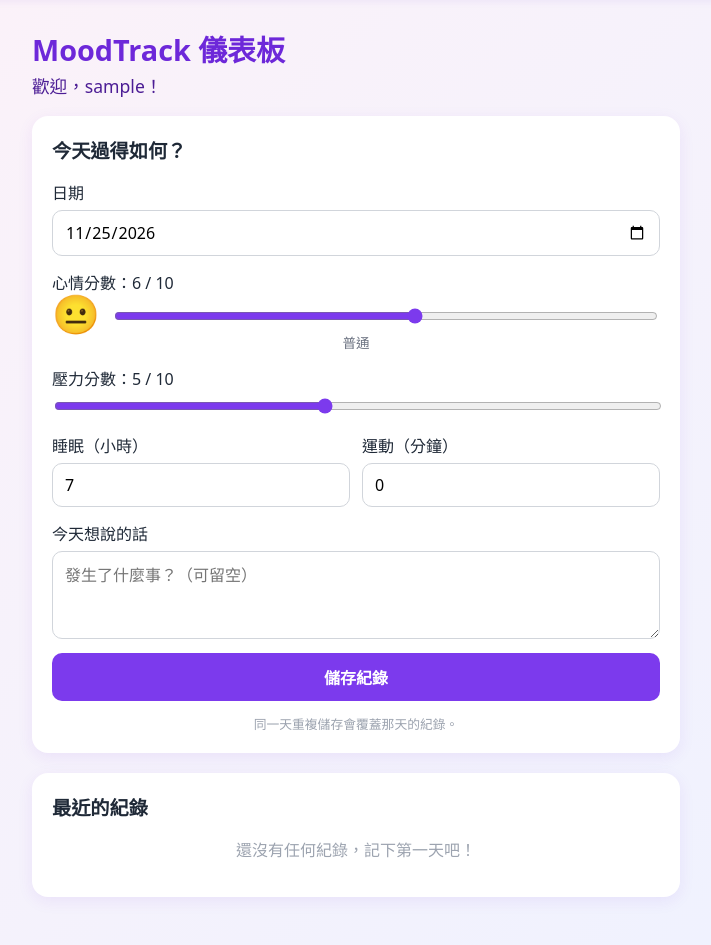
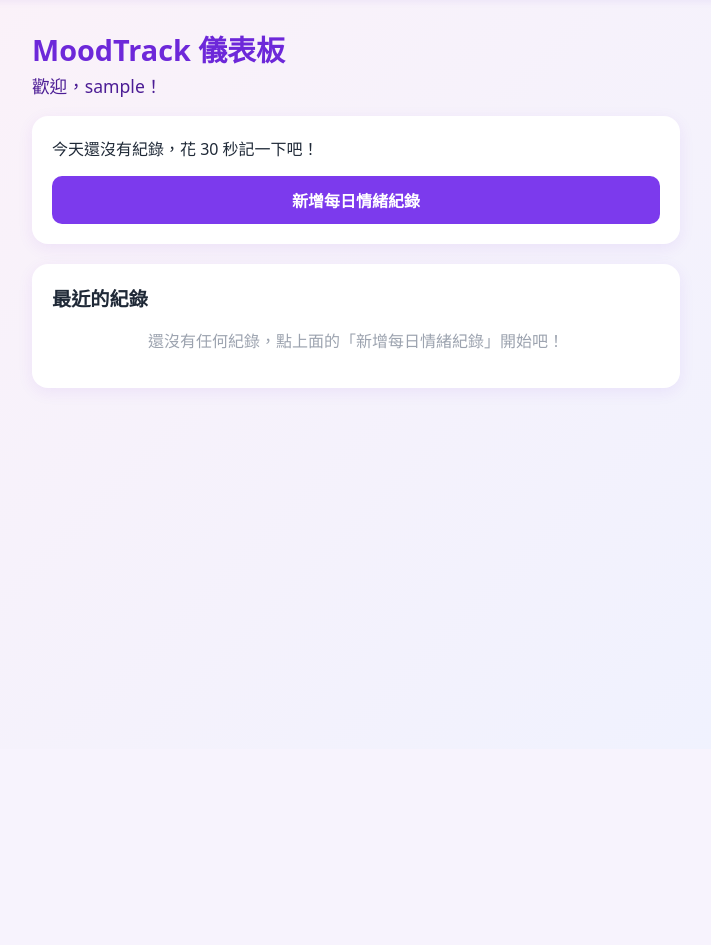
Before and after one commit to cooldragonboat/python_FP, a Flask app: page /dashboard in a window 1280 px wide. Shown: the part 51-996 px from the top of the page, without its empty margins (284-995 px from the left). After the commit the page ends 440 px from the top, so only its background shows below. Run offline with Flask 3, Linux system fonts and the light colour scheme; the visitor is signed in with stand-in values (Sample User, id 1); data that the repository does not hold is empty.

Commit message:
新增每日情緒與壓力紀錄功能
- 新增 /records/new 與 record_form.html，欄位驗證與錯誤訊息對齊教學
- 同一天重複新增會被擋下；新增 /records/<id>/edit 編輯既有紀錄
- 儀表板改為總覽：今日狀態、新增按鈕、最近紀錄（編輯／刪除）

Co-Authored-By: Claude Opus 5.5 <noreply@anthropic.com>
Claude-Session: https://claude.ai/code/session_01FqkUYzdKSooeESVCktR93W

```diff
--- a/app.py
+++ b/app.py
@@ -108,6 +108,11 @@ class MoodRecord(db.Model):
         return mood_face(self.mood_score)[1]
 
 
+@app.context_processor
+def inject_today():
+    return {"today_iso": date.today().isoformat()}
+
+
 @login_manager.user_loader
 def load_user(user_id: str):
     return db.session.get(User, int(user_id))
@@ -122,22 +127,6 @@ with app.app_context():
 # ---------------------------------------------------------------------------
 
 EMAIL_PATTERN = re.compile(r"[^@\s]+@[^@\s]+\.[^@\s]+")
-
-
-def _int_in_range(value, low, high):
-    try:
-        number = int(value)
-    except (TypeError, ValueError):
-        return None
-    return number if low <= number <= high else None
-
-
-def _float_in_range(value, low, high):
-    try:
-        number = float(value)
-    except (TypeError, ValueError):
-        return None
-    return number if low <= number <= high else None
 
 
 def _safe_next(target):
@@ -231,60 +220,140 @@ def logout():
 @app.route("/dashboard")
 @login_required
 def dashboard():
-    today_record = MoodRecord.query.filter_by(
-        user_id=current_user.id, record_date=date.today()
-    ).first()
     records = (
         MoodRecord.query.filter_by(user_id=current_user.id)
         .order_by(MoodRecord.record_date.desc())
         .limit(30)
         .all()
     )
+    today_record = next((r for r in records if r.record_date == date.today()), None)
     return render_template(
-        "dashboard.html",
-        mood_levels=MOOD_LEVELS,
-        today=date.today(),
-        today_record=today_record,
-        records=records,
+        "dashboard.html", records=records, today_record=today_record
     )
 
 
-@app.post("/records")
+def _parse_record_form(form):
+    """檢查每日紀錄表單，回傳 (資料 dict, 錯誤訊息)；成功時錯誤訊息為 None。"""
+    record_date_text = form.get("record_date", "").strip()
+    mood_score_text = form.get("mood_score", "").strip()
+    stress_score_text = form.get("stress_score", "").strip()
+    sleep_hours_text = form.get("sleep_hours", "").strip()
+    exercise_minutes_text = form.get("exercise_minutes", "").strip()
+    note = form.get("note", "").strip()[:1000]
+
+    if not all(
+        [
+            record_date_text,
+            mood_score_text,
+            stress_score_text,
+            sleep_hours_text,
+            exercise_minutes_text,
+        ]
+    ):
+        return None, "請完整填寫必要欄位。"
+
+    try:
+        record_date = datetime.strptime(record_date_text, "%Y-%m-%d").date()
+        mood_score = int(mood_score_text)
+        stress_score = int(stress_score_text)
+        sleep_hours = float(sleep_hours_text)
+        exercise_minutes = int(exercise_minutes_text)
+    except ValueError:
+        return None, "請確認日期、分數與時間格式正確。"
+
+    if record_date > date.today():
+        return None, "紀錄日期不能是未來的日期。"
+    if not 1 <= mood_score <= 10:
+        return None, "心情分數必須介於 1 到 10。"
+    if not 1 <= stress_score <= 10:
+        return None, "壓力分數必須介於 1 到 10。"
+    if not 0 <= sleep_hours <= 24:
+        return None, "睡眠時間必須介於 0 到 24 小時。"
+    if not 0 <= exercise_minutes <= 1440:
+        return None, "運動時間必須介於 0 到 1440 分鐘。"
+
+    return {
+        "record_date": record_date,
+        "mood_score": mood_score,
+        "stress_score": stress_score,
+        "sleep_hours": sleep_hours,
+        "exercise_minutes": exercise_minutes,
+        "note": note or None,
+    }, None
+
+
+def _date_taken(record_date, exclude_id=None):
+    """這位使用者在這一天是否已經有其他紀錄。"""
+    query = MoodRecord.query.filter_by(user_id=current_user.id, record_date=record_date)
+    if exclude_id is not None:
+        query = query.filter(MoodRecord.id != exclude_id)
+    return query.first() is not None
+
+
+@app.route("/records/new", methods=["GET", "POST"])
 @login_required
-def save_record():
-    record_date = request.form.get("date") or date.today().isoformat()
-    try:
-        record_date = date.fromisoformat(record_date)
-    except ValueError:
-        record_date = None
+def new_record():
+    if request.method == "POST":
+        data, error = _parse_record_form(request.form)
+        if error is None and _date_taken(data["record_date"]):
+            error = "這一天已經有紀錄，請選擇其他日期。"
 
-    mood_score = _int_in_range(request.form.get("mood_score"), 1, 10)
-    stress_score = _int_in_range(request.form.get("stress_score"), 1, 10)
-    sleep_hours = _float_in_range(request.form.get("sleep_hours") or 0, 0, 24)
-    exercise_minutes = _int_in_range(request.form.get("exercise_minutes") or 0, 0, 1440)
-    note = request.form.get("note", "").strip()[:500]
+        if error:
+            flash(error, "error")
+            return render_template(
+                "record_form.html", values=request.form, mood_levels=MOOD_LEVELS
+            )
 
-    if record_date is None or record_date > date.today():
-        flash("日期不正確（不能選未來的日期）。", "error")
-    elif None in (mood_score, stress_score, sleep_hours, exercise_minutes):
-        flash("請確認心情、壓力、睡眠與運動欄位都填寫正確。", "error")
-    else:
-        record = MoodRecord.query.filter_by(
-            user_id=current_user.id, record_date=record_date
-        ).first()
-        is_new = record is None
-        if is_new:
-            record = MoodRecord(user_id=current_user.id, record_date=record_date)
-            db.session.add(record)
-        record.mood_score = mood_score
-        record.stress_score = stress_score
-        record.sleep_hours = sleep_hours
-        record.exercise_minutes = exercise_minutes
-        record.note = note or None
+        db.session.add(MoodRecord(user_id=current_user.id, **data))
         db.session.commit()
-        flash("紀錄已新增！" if is_new else "已更新這一天的紀錄。", "success")
+        flash("情緒紀錄新增成功。", "success")
+        return redirect(url_for("dashboard"))
 
-    return redirect(url_for("dashboard"))
+    return render_template(
+        "record_form.html",
+        values={"record_date": date.today().isoformat()},
+        mood_levels=MOOD_LEVELS,
+    )
+
+
+@app.route("/records/<int:record_id>/edit", methods=["GET", "POST"])
+@login_required
+def edit_record(record_id: int):
+    record = MoodRecord.query.filter_by(
+        id=record_id, user_id=current_user.id
+    ).first_or_404()
+
+    if request.method == "POST":
+        data, error = _parse_record_form(request.form)
+        if error is None and _date_taken(data["record_date"], exclude_id=record.id):
+            error = "這一天已經有紀錄，請選擇其他日期。"
+
+        if error:
+            flash(error, "error")
+            return render_template(
+                "record_form.html",
+                values=request.form,
+                record=record,
+                mood_levels=MOOD_LEVELS,
+            )
+
+        for key, value in data.items():
+            setattr(record, key, value)
+        db.session.commit()
+        flash("情緒紀錄已更新。", "success")
+        return redirect(url_for("dashboard"))
+
+    values = {
+        "record_date": record.record_date.isoformat(),
+        "mood_score": record.mood_score,
+        "stress_score": record.stress_score,
+        "sleep_hours": "%g" % record.sleep_hours,
+        "exercise_minutes": record.exercise_minutes,
+        "note": record.note or "",
+    }
+    return render_template(
+        "record_form.html", values=values, record=record, mood_levels=MOOD_LEVELS
+    )
 
 
 @app.post("/records/<int:record_id>/delete")
@@ -294,7 +363,7 @@ def delete_record(record_id: int):
     if record:
         db.session.delete(record)
         db.session.commit()
-        flash("紀錄已刪除。", "success")
+        flash("情緒紀錄已刪除。", "success")
     return redirect(url_for("dashboard"))
 
 
--- a/static/style.css
+++ b/static/style.css
@@ -107,6 +107,13 @@ input[type=range] { width: 100%; margin-top: 8px; accent-color: #7c3aed; }
 .record-body p { margin: 6px 0 0; }
 .stats { display: flex; flex-wrap: wrap; gap: 4px 12px; font-size: .85rem; color: #6b7280; margin-top: 4px; }
 .empty { color: #9ca3af; text-align: center; }
+.record-actions { display: flex; flex-direction: column; align-items: flex-end; gap: 4px; font-size: .85rem; }
+.record-actions a { text-decoration: none; }
+.record-actions form { margin: 0; }
+
+.today p { margin-top: 0; }
+.today .button + .button { margin-top: 10px; }
+.help { display: block; color: #9ca3af; font-size: .8rem; font-weight: normal; margin-top: 4px; }
 
 @media (max-width: 480px) {
   .row { grid-template-columns: 1fr; }
--- a/templates/dashboard.html
+++ b/templates/dashboard.html
@@ -1,61 +1,18 @@
 {% extends "base.html" %}
-{% block title %}儀表板 - MoodTrack<script>
-  // 心情滑桿：分數改變時即時換表情
-  const moodLevels = {{ mood_levels | tojson }};
-  const moodInput = document.getElementById('mood-input');
-  function updateMood() {
-    const score = Number(moodInput.value);
-    const level = moodLevels.find(([low]) => score >= low);
-    document.getElementById('mood-value').value = score;
-    document.getElementById('mood-face').textContent = level[1];
-    document.getElementById('mood-label').textContent = level[2];
-  }
-  moodInput.addEventListener('input', updateMood);
-  updateMood();
-</script>
-{% endblock %}
+{% block title %}儀表板 - MoodTrack{% endblock %}
 {% block content %}
-{% set r = today_record %}
 <h1 class="page-title">MoodTrack 儀表板</h1>
 <p class="welcome">歡迎，{{ current_user.username }}！</p>
 
-<form class="card" action="{{ url_for('save_record') }}" method="post">
-  <h2>{{ '更新今天的紀錄' if r else '今天過得如何？' }}</h2>
-
-  <label>日期
-    <input type="date" name="date" value="{{ today.isoformat() }}" max="{{ today.isoformat() }}" required>
-  </label>
-
-  {% set mood_value = r.mood_score if r else 6 %}
-  <label>心情分數：<output id="mood-value">{{ mood_value }}</output> / 10
-    <div class="mood-slider">
-      <span id="mood-face" class="mood-face">{{ r.emoji if r else '🙂' }}</span>
-      <input type="range" name="mood_score" min="1" max="10" value="{{ mood_value }}" id="mood-input">
-    </div>
-    <span id="mood-label" class="mood-label">{{ r.mood_label if r else '' }}</span>
-  </label>
-
-  <label>壓力分數：<output id="stress-value">{{ r.stress_score if r else 5 }}</output> / 10
-    <input type="range" name="stress_score" min="1" max="10" value="{{ r.stress_score if r else 5 }}"
-           oninput="document.getElementById('stress-value').value = this.value">
-  </label>
-
-  <div class="row">
-    <label>睡眠（小時）
-      <input type="number" name="sleep_hours" min="0" max="24" step="0.5" value="{{ r.sleep_hours if r else 7 }}">
-    </label>
-    <label>運動（分鐘）
-      <input type="number" name="exercise_minutes" min="0" max="1440" step="5" value="{{ r.exercise_minutes if r else 0 }}">
-    </label>
-  </div>
-
-  <label>今天想說的話
-    <textarea name="note" maxlength="500" rows="3" placeholder="發生了什麼事？（可留空）">{{ r.note if r else '' }}</textarea>
-  </label>
-
-  <button type="submit" class="button">{{ '更新紀錄' if r else '儲存紀錄' }}</button>
-  <p class="hint">同一天重複儲存會覆蓋那天的紀錄。</p>
-</form>
+<section class="card today">
+  {% if today_record %}
+    <p>今天已經記錄了 {{ today_record.emoji }} {{ today_record.mood_label }}（{{ today_record.mood_score }}/10），想改的話可以編輯。</p>
+    <a class="button secondary" href="{{ url_for('edit_record', record_id=today_record.id) }}">編輯今天的紀錄</a>
+  {% else %}
+    <p>今天還沒有紀錄，花 30 秒記一下吧！</p>
+  {% endif %}
+  <a class="button" href="{{ url_for('new_record') }}">新增每日情緒紀錄</a>
+</section>
 
 <section class="card">
   <h2>最近的紀錄</h2>
@@ -73,29 +30,18 @@
             </div>
             {% if rec.note %}<p>{{ rec.note }}</p>{% endif %}
           </div>
-          <form action="{{ url_for('delete_record', record_id=rec.id) }}" method="post"
-                onsubmit="return confirm('確定要刪除這筆紀錄嗎？')">
-            <button type="submit" class="link-button danger">刪除</button>
-          </form>
+          <div class="record-actions">
+            <a href="{{ url_for('edit_record', record_id=rec.id) }}">編輯</a>
+            <form action="{{ url_for('delete_record', record_id=rec.id) }}" method="post"
+                  onsubmit="return confirm('確定要刪除這筆紀錄嗎？')">
+              <button type="submit" class="link-button danger">刪除</button>
+            </form>
+          </div>
         </li>
       {% endfor %}
     </ul>
   {% else %}
-    <p class="empty">還沒有任何紀錄，記下第一天吧！</p>
+    <p class="empty">還沒有任何紀錄，點上面的「新增每日情緒紀錄」開始吧！</p>
   {% endif %}
 </section>
-<script>
-  // 心情滑桿：分數改變時即時換表情
-  const moodLevels = {{ mood_levels | tojson }};
-  const moodInput = document.getElementById('mood-input');
-  function updateMood() {
-    const score = Number(moodInput.value);
-    const level = moodLevels.find(([low]) => score >= low);
-    document.getElementById('mood-value').value = score;
-    document.getElementById('mood-face').textContent = level[1];
-    document.getElementById('mood-label').textContent = level[2];
-  }
-  moodInput.addEventListener('input', updateMood);
-  updateMood();
-</script>
 {% endblock %}
```
Also changed, not shown: templates/record_form.html (added, +63 -0 lines), README.md.
